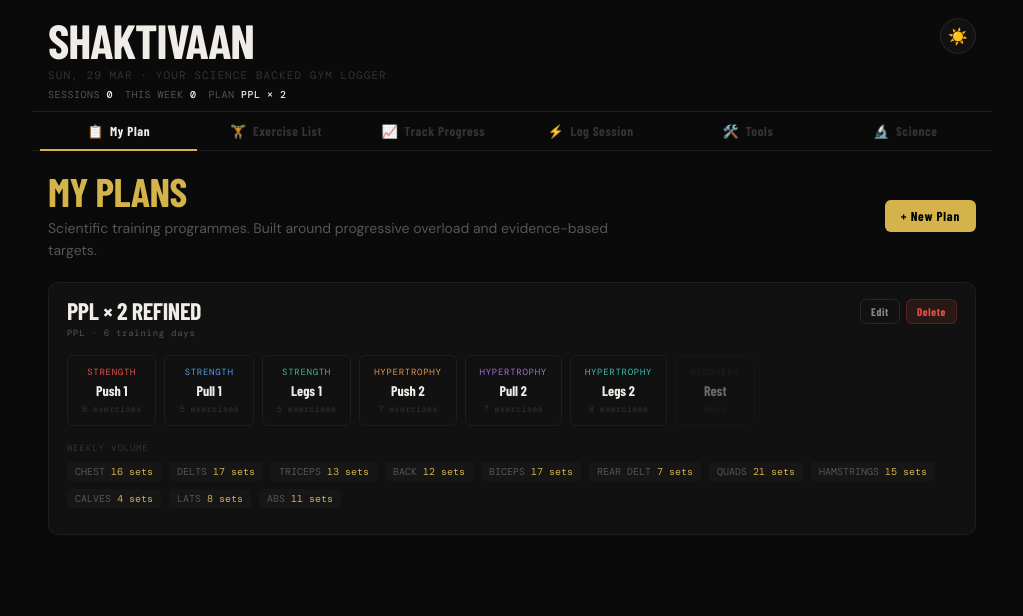
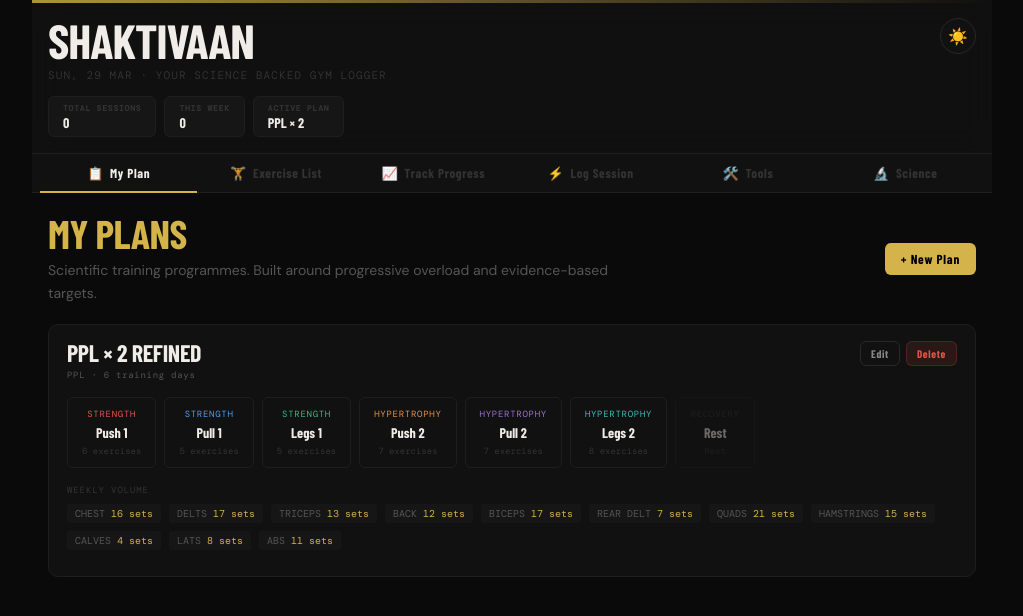
Before and after one commit to ArnavG-728/Shaktivaan, a Next.js app: page / in a window 1280 px wide. Shown: the top 616 px of the page, without its empty margins (128-1151 px from the left). Built offline with nearby package versions, Linux system fonts and the light colour scheme; a web font is replaced by a local one.

Commit message:
style: updated header colours

```diff
--- a/src/app/GymLoggerApp.jsx
+++ b/src/app/GymLoggerApp.jsx
@@ -65,7 +65,8 @@ export default function GymLoggerApp() {
 
   return (
     <div className="app-shell" style={{ '--accent': `var(${accentVar})` }}>
-      <header className="global-header">
+      <header className="global-header" style={{ '--accent': `var(${accentVar})` }}>
+        <div className="header-accent" />
         <div className="global-header-top">
           <div>
             <h1>SHAKTIVAAN</h1>
@@ -73,9 +74,9 @@ export default function GymLoggerApp() {
               {new Date().toLocaleDateString('en-GB', { weekday: 'short', day: 'numeric', month: 'short' }).toUpperCase()} · YOUR SCIENCE BACKED GYM LOGGER
             </div>
           </div>
-          <div style={{ display: 'flex', alignItems: 'center', gap: 8 }}>
+          <div style={{ display: 'flex', alignItems: 'center', gap: 10 }}>
             {streak > 0 && (
-              <div className="streak-badge">🔥 {streak}d</div>
+              <div className="streak-badge">🔥 {streak} DAY STREAK</div>
             )}
             <button className="theme-toggle" onClick={toggleTheme} aria-label="Toggle theme">
               {theme === 'dark' ? '☀️' : '🌙'}
@@ -83,9 +84,18 @@ export default function GymLoggerApp() {
           </div>
         </div>
         <div className="header-stats">
-          <div className="header-stat">SESSIONS <span>{totalSessions}</span></div>
-          <div className="header-stat">THIS WEEK <span>{thisWeek}</span></div>
-          <div className="header-stat">PLAN <span>PPL × 2</span></div>
+          <div className="header-stat">
+            <div className="stat-label">TOTAL SESSIONS</div>
+            <div className="stat-value">{totalSessions}</div>
+          </div>
+          <div className="header-stat">
+            <div className="stat-label">THIS WEEK</div>
+            <div className="stat-value">{thisWeek}</div>
+          </div>
+          <div className="header-stat">
+            <div className="stat-label">ACTIVE PLAN</div>
+            <div className="stat-value">PPL × 2</div>
+          </div>
         </div>
       </header>
 
--- a/src/app/globals.css
+++ b/src/app/globals.css
@@ -129,13 +129,25 @@ body {
 
 /* ── GLOBAL HEADER ─────────────────────────────────── */
 .global-header {
-  padding: 16px 16px 0;
+  padding: 16px 16px 4px;
   border-bottom: 1px solid var(--border);
   position: sticky;
   top: 0;
-  z-index: 50;
-  background: var(--bg);
-  transition: background 0.25s ease;
+  z-index: 100;
+  background: color-mix(in srgb, var(--bg2) 90%, transparent);
+  backdrop-filter: blur(15px);
+  -webkit-backdrop-filter: blur(15px);
+  transition: all 0.25s ease;
+}
+
+.header-accent {
+  position: absolute;
+  top: 0;
+  left: 0;
+  right: 0;
+  height: 3px;
+  background: linear-gradient(90deg, var(--accent, var(--gold)), transparent);
+  opacity: 0.8;
 }
 
 .global-header-top {
@@ -176,34 +188,53 @@ body {
 
 .header-stats {
   display: flex;
-  gap: 12px;
-  flex-wrap: wrap;
-  margin-top: 6px;
-  padding-bottom: 10px;
+  gap: 8px;
+  margin-top: 14px;
+  padding-bottom: 12px;
+  overflow-x: auto;
+  scrollbar-width: none;
+}
+.header-stats::-webkit-scrollbar { display: none; }
+
+.header-stat {
+  display: flex;
+  flex-direction: column;
+  padding: 6px 14px;
+  background: var(--bg3);
+  border: 1px solid var(--border);
+  border-radius: var(--radius-sm);
+  min-width: 80px;
 }
 
-.header-stat {
+.header-stat .stat-label {
   font-family: var(--font-mono);
-  font-size: 10px;
-  color: var(--text4);
-  letter-spacing: 0.05em;
+  font-size: 8px;
+  font-weight: 600;
+  color: var(--text5);
+  letter-spacing: 0.1em;
+  margin-bottom: 2px;
 }
 
-.header-stat span {
+.header-stat .stat-value {
+  font-family: var(--font-head);
+  font-size: 14px;
+  font-weight: 700;
   color: var(--text);
-  font-weight: 500;
+  line-height: 1.1;
 }
 
 .streak-badge {
   font-family: var(--font-mono);
-  font-size: 10px;
-  padding: 4px 10px;
+  font-size: 11px;
+  font-weight: 600;
+  padding: 5px 12px;
   background: var(--gold-dim);
-  border: 1px solid rgba(212, 180, 74, 0.25);
-  border-radius: var(--radius-xs);
+  border: 1px solid rgba(212, 180, 74, 0.3);
+  border-radius: 20px;
   color: var(--gold);
-  letter-spacing: 0.05em;
+  letter-spacing: 0.02em;
   white-space: nowrap;
+  box-shadow: 0 0 15px var(--gold-dim);
 }
 
 /* Theme toggle button */
@@ -234,7 +265,7 @@ body {
   scrollbar-width: none;
   gap: 0;
   padding: 0 8px;
-  background: var(--bg);
+  background: var(--bg2);
   border-bottom: 1px solid var(--border);
   transition: background 0.25s ease;
 }
@@ -295,7 +326,7 @@ body {
     gap: 0;
     backdrop-filter: blur(12px);
     -webkit-backdrop-filter: blur(12px);
-    background: color-mix(in srgb, var(--bg) 85%, transparent);
+    background: color-mix(in srgb, var(--bg2) 85%, transparent);
   }
 
   .nav-tab {
```
